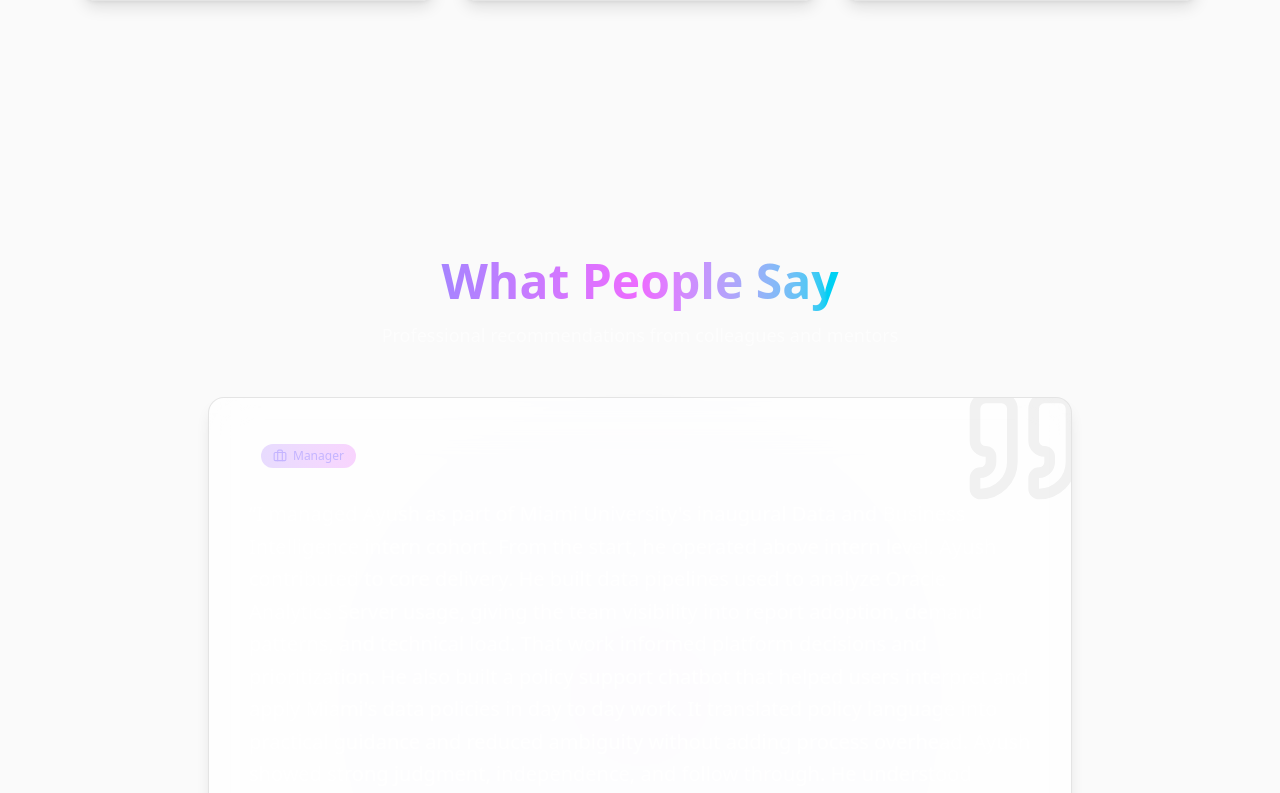
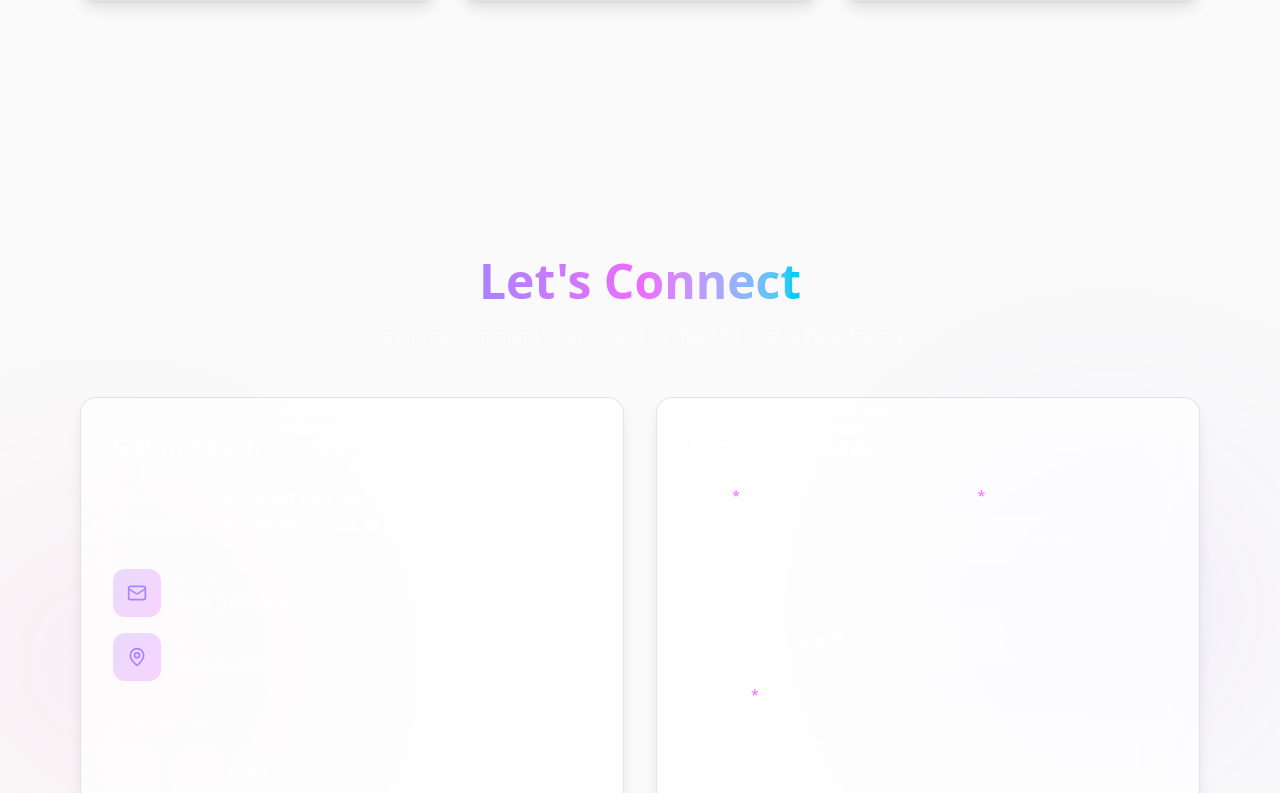
Before and after one commit to yadava5/portfolio, a Next.js app: page / in a window 1280 px wide. Shown: the part 5287-6080 px from the top of the page. Built offline with nearby package versions, Linux system fonts and the light colour scheme.

Commit message:
feat: remove testimonials section
- Remove Testimonials from page rendering
- Remove from section barrel export
- Keep component/data files for potential future use

```diff
--- a/src/app/page.tsx
+++ b/src/app/page.tsx
@@ -20,7 +20,6 @@ import {
   Experience,
   Projects,
   Skills,
-  Testimonials,
   Contact,
 } from "@/components/sections";
 
@@ -50,9 +49,6 @@ export default function Home() {
       {/* Skills section */}
       <Skills />
 
-      {/* Testimonials section */}
-      <Testimonials />
-
       {/* Contact section */}
       <Contact />
     </>
--- a/src/components/sections/index.ts
+++ b/src/components/sections/index.ts
@@ -10,5 +10,4 @@ export { About } from "./About";
 export { Experience } from "./Experience";
 export { Projects } from "./Projects";
 export { Skills } from "./Skills";
-export { Testimonials } from "./Testimonials";
 export { Contact } from "./Contact";
```
